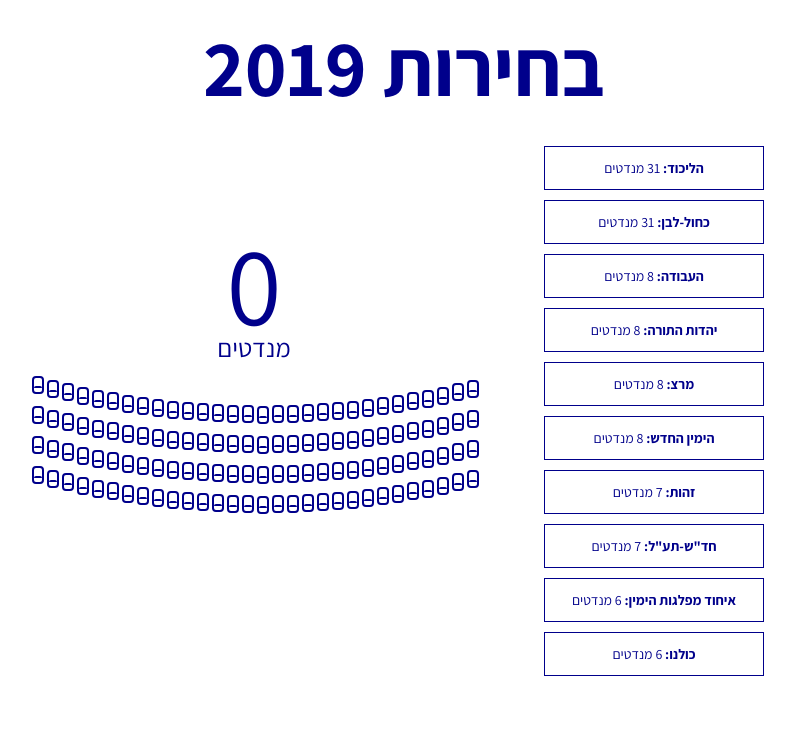
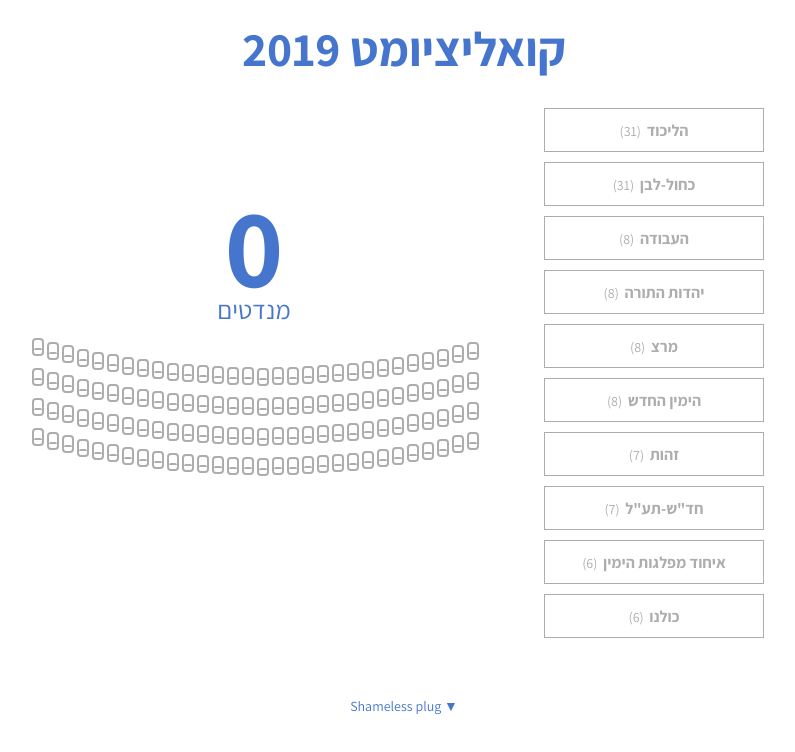
Before and after one commit to udidol/coalition-game, a React (Create React App) app: page / in a window 1280 px wide. Shown: the top 752 px of the page, without its empty margins (236-1031 px from the left). Built offline with nearby package versions, Linux system fonts and the light colour scheme.

Commit message:
finishing design touches

```diff
--- a/public/index.html
+++ b/public/index.html
@@ -3,39 +3,12 @@
   <head>
     <meta charset="utf-8" />
     <link rel="shortcut icon" href="%PUBLIC_URL%/favicon.ico" />
-    <meta
-      name="viewport"
-      content="width=device-width, initial-scale=1, shrink-to-fit=no"
-    />
+    <meta name="viewport" content="width=device-width, initial-scale=1, shrink-to-fit=no" />
     <meta name="theme-color" content="#000000" />
-    <!--
-      manifest.json provides metadata used when your web app is installed on a
-      user's mobile device or desktop. See https://developers.google.com/web/fundamentals/web-app-manifest/
-    -->
-    <link rel="manifest" href="%PUBLIC_URL%/manifest.json" />
-    <!--
-      Notice the use of %PUBLIC_URL% in the tags above.
-      It will be replaced with the URL of the `public` folder during the build.
-      Only files inside the `public` folder can be referenced from the HTML.
-
-      Unlike "/favicon.ico" or "favicon.ico", "%PUBLIC_URL%/favicon.ico" will
-      work correctly both with client-side routing and a non-root public URL.
-      Learn how to configure a non-root public URL by running `npm run build`.
-    -->
     <title>Coalition</title>
   </head>
   <body>
     <noscript>You need to enable JavaScript to run this app.</noscript>
     <div id="root"></div>
-    <!--
-      This HTML file is a template.
-      If you open it directly in the browser, you will see an empty page.
-
-      You can add webfonts, meta tags, or analytics to this file.
-      The build step will place the bundled scripts into the <body> tag.
-
-      To begin the development, run `npm start` or `yarn start`.
-      To create a production bundle, use `npm run build` or `yarn build`.
-    -->
   </body>
 </html>
--- a/src/App.css
+++ b/src/App.css
@@ -23,6 +23,15 @@
   font-weight: regular;
 }
 
+:root {
+  --main-color: #4575CC;
+  --gray-color: #adadad;
+}
+
+html, body, #root {
+  width: 100%;
+  margin: auto;
+}
 
 body, div, a, p, span, button, button span {
   font-family: 'Assistant', Arial;
@@ -39,9 +48,9 @@ body, div, a, p, span, button, button span {
 .app-title {
   direction: rtl;
   margin-top: 20px;
-  font-size: 5rem;
+  font-size: 3rem;
   font-weight: bold;
-  color: darkblue;
+  color: var(--main-color);
 }
 
 .App > div {
@@ -76,35 +85,41 @@ body, div, a, p, span, button, button span {
 }
 
 .party-button button {
+  direction: rtl;
   display: block;
   margin: 10px auto;
   height: 44px;
   width: 220px;
   border: 1px solid;
   background-color: white;
-  color: darkred;
+  color: var(--gray-color);
+  border-color: var(--gray-color);
   transition: 0.2s ease;
 }
 
 .party-button button:hover, .party-button button:hover span {
-  font-size: 16px;
-  font-weight: bold;
+  /* font-size: 18px; */
+  /* font-weight: bold; */
+  color: var(--main-color);
+  border-color: var(--main-color);
   cursor: pointer;
   border-width: 2px;
   transition: 0.2s ease;
 }
 
 .party-button button.clicked, .party-button button.clicked span {
-  background-color: darkblue;
+  background-color: var(--main-color);
   color: #fff !important;
-  font-size: 16px;
-  font-weight: bold;
-  border-width: 4px;
+  font-size: 18px;
+  border-color: var(--main-color);
+  /* font-weight: bold; */
+  /* border-width: 4px; */
 }
 
 .coalitionMandates {
   font-size: 7rem;
-  color: darkblue;
+  color: var(--main-color);
+  font-weight: bold;
   margin-top: 20%;
   line-height: 0.9;
 }
@@ -124,13 +139,13 @@ body, div, a, p, span, button, button span {
   position: absolute;
   height: 14px;
   width: 8px;
-  border: 2px solid darkblue;
+  border: 2px solid var(--gray-color);
   border-radius: 4px;
 }
 
 .seatBack {
   height: 24%;
-  border-top: 2px solid darkblue;
+  border-top: 2px solid var(--gray-color);
   border-radius: 2px;
   margin-top: 8px;
 }
@@ -138,7 +153,7 @@ body, div, a, p, span, button, button span {
 .coalitionSuccess {
   direction: rtl;
   font-size: 3rem;
-  color: darkblue;
+  color: var(--main-color);
   margin-bottom: 3%;
   transition: 0.2s ease;
   -webkit-animation: fadein 2s; /* Safari, Chrome and Opera > 12.1 */
@@ -153,20 +168,30 @@ body, div, a, p, span, button, button span {
   display: inline-block;
   padding: 6px 12px;
   font-size: 1.2rem;
-  color: darkblue;
+  color: var(--main-color);
   background-color: #fff;
-  border: 1px solid darkblue;
+  border: 1px solid var(--main-color);
   border-radius: 5px;
 }
 
 .darkblue {
-  border-color: darkblue !important;
-  color: darkblue !important;
+  border-color: var(--main-color);
+  color: var(--main-color);
 }
 
 .strong {
-  /* pointer-events:none; */
+  font-size: 16px;
   font-weight: bold;
+}
+
+.shameless {
+  cursor: pointer;
+  margin-bottom: 4px;
+}
+
+.center {
+  text-align: center;
+  color: var(--main-color);
 }
 
 .hidden {
--- a/src/App.js
+++ b/src/App.js
@@ -22,10 +22,12 @@ class App extends Component {
         'ichudYamin': { 'name': 'ichudYamin', 'hebrewName': 'איחוד מפלגות הימין', 'numOfMandates': 6, 'color': this.defaultColor, 'clicked': false },
         'kulanu': { 'name': 'kulanu', 'hebrewName': 'כולנו', 'numOfMandates': 6, 'color': this.defaultColor, 'clicked': false },
       },
-      coalitionMandates: 0
+      coalitionMandates: 0,
+      shamelessClicked: false
     }
 
     this.onButtonClicked = this.onButtonClicked.bind(this);
+    this.toggleShameless = this.toggleShameless.bind(this);
   }
 
   onButtonClicked(event) {
@@ -51,6 +53,10 @@ class App extends Component {
     }));
   }
 
+  toggleShameless() {
+    this.setState(prevState => ({shamelessClicked: !prevState.shamelessClicked}));
+  }
+
   render() {
     const parties = this.state.parties;
 
@@ -58,7 +64,7 @@ class App extends Component {
       <div className="wrapper">
         <div className="App">
           <div className="app-title">
-            בחירות 2019
+            קואליציומט 2019
           </div>
           <div className="coalitionContainer">
             <div className="coalitionMandates">{this.state.coalitionMandates}<div className="mandatim">מנדטים</div></div>
@@ -80,6 +86,8 @@ class App extends Component {
             <Party partyName={parties.kulanu.name} partyNameHebrew={parties.kulanu.hebrewName} mandates={parties.kulanu.numOfMandates} color={parties.kulanu.color} isClicked={parties.kulanu.clicked} onClicked={this.onButtonClicked} />
           </div>
         </div>
+        <div className="center shameless" onClick={this.toggleShameless}>Shameless plug {this.state.shamelessClicked ? '▲' : '▼'}</div>
+        <div className={`center${this.state.shamelessClicked ? '' : ' hidden'}`}>נבנה ע"י <a href="https://www.linkedin.com/in/udidollberg/" target="_blank" rel="noopener noreferrer">אודי דולברג</a></div>
       </div>
     );
   }
--- a/src/components/Coalition.js
+++ b/src/components/Coalition.js
@@ -2,12 +2,19 @@ import React, { Component } from 'react';
 
 class Coalition extends Component {
     seatFactory() {
-        let seatsArr = [];
-        let totalSeats = 0;
+        let seatsArr = [],
+            totalSeats = 0,
+            seatBgColors = '',
+            seatBorderColors = '',
+            seatBackBorderColors = '';
 
         for (let i=0; i<30; i++) {
             for (let j=0; j<4; j++) {
-                seatsArr.push(<div className={`seat s${j}`} key={totalSeats+100} style={{backgroundColor: `${this.props.coalitionMandates > totalSeats ? 'rgba(0, 0, 139, 1)' : 'rgba(0, 0, 139, 0)'}`, top: `${-0.132*i*i+3.96*i+30*j}px`, left: `${3*i+5.5}%` }}><div className="seatBack"></div></div>);
+                seatBgColors = this.props.coalitionMandates > totalSeats ? 'rgba(69, 117, 204, 1)' : 'rgba(69, 117, 139, 0)';
+                seatBorderColors = this.props.coalitionMandates > totalSeats ? '#4575CC' : '#adadad';
+                seatBackBorderColors = this.props.coalitionMandates > totalSeats ? '#ffffff' : '#adadad';
+
+                seatsArr.push(<div className={`seat s${j}`} key={totalSeats+100} style={{backgroundColor: `${seatBgColors}`, borderColor: `${seatBorderColors}`, top: `${-0.132*i*i+3.96*i+30*j}px`, left: `${3*i+5.5}%` }}><div className="seatBack" style={{borderColor: `${seatBackBorderColors}`}}></div></div>);
                 totalSeats++;
             }
         }
--- a/src/components/Party.js
+++ b/src/components/Party.js
@@ -13,7 +13,7 @@ class Party extends Component {
 
         return (
             <div className="party-button">
-                <button name={partyName} className={`${color}${isClicked ? ' clicked' : ''}`} onClick={onClicked}><span className="strong">{partyNameHebrew}:</span> {mandates} מנדטים</button>
+                <button name={partyName} className={`${color}${isClicked ? ' clicked' : ''}`} onClick={onClicked}><span className="strong">{partyNameHebrew}</span>&nbsp; ({mandates})</button>
             </div>
         );
     }
```
